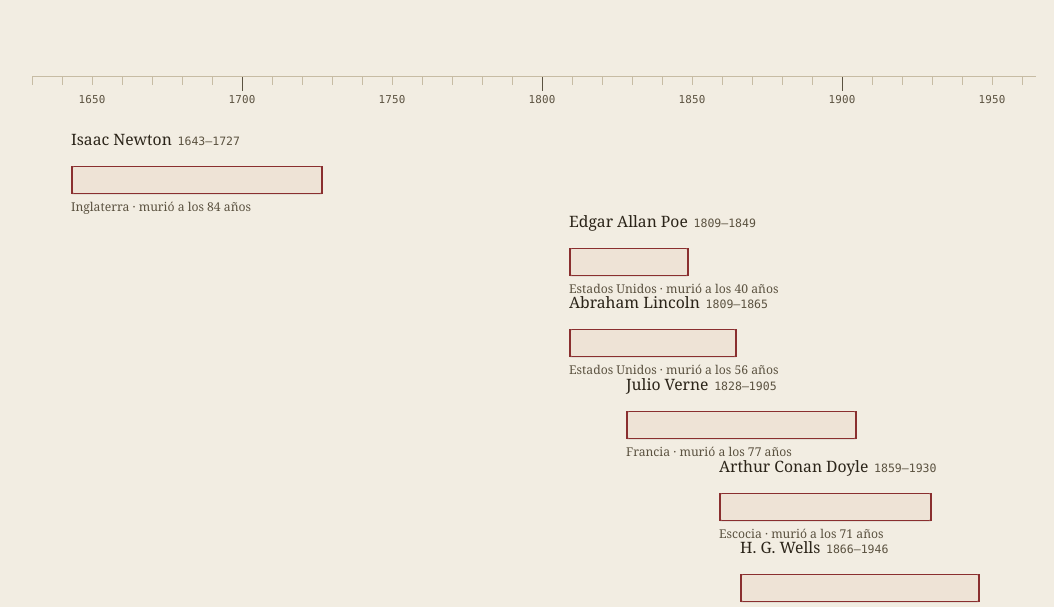
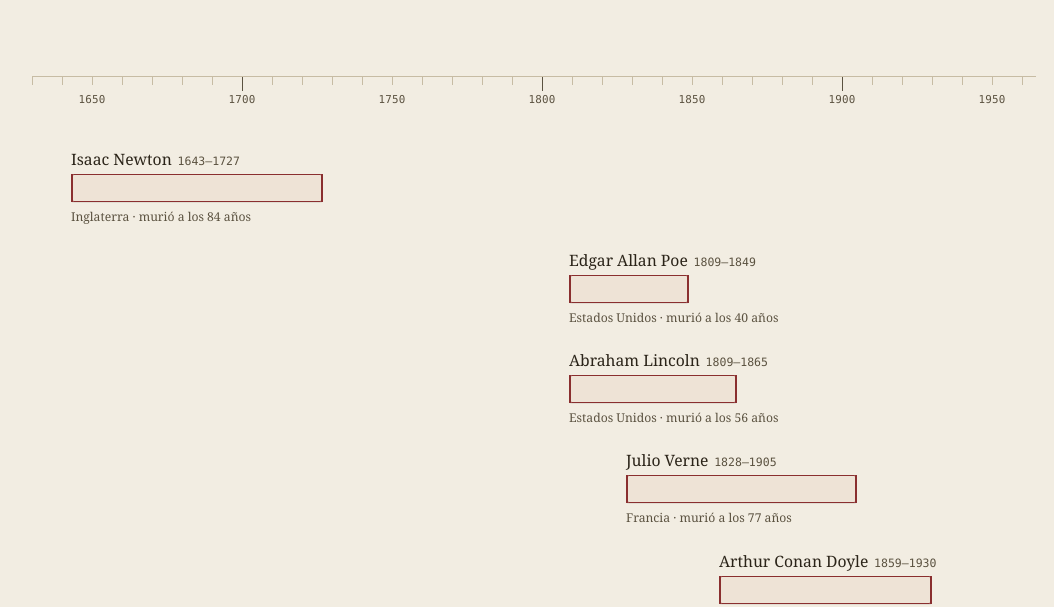
Before and after one commit to stleye/biblioteca, a plain HTML site: page autores.html in a window 1280 px wide. Shown: the part 187-794 px from the top of the page, without its empty margins (118-1172 px from the left). Drawn offline with Linux system fonts and the light colour scheme.

Commit message:
Corregir superposición de textos en la línea de tiempo de autores

```diff
--- a/autores.html
+++ b/autores.html
@@ -162,18 +162,18 @@
   .rows {
     display: flex;
     flex-direction: column;
-    gap: 1.1rem;
+    gap: 0.9rem;
     padding: 2.4rem 0 0.5rem;
   }
 
   .row {
     position: relative;
-    height: 64px;
+    height: 86px;
   }
 
   .lifebar {
     position: absolute;
-    top: 18px;
+    top: 26px;
     height: 28px;
     border-radius: 3px;
     background: var(--accent-soft);
@@ -202,7 +202,7 @@
 
   .name-tag {
     position: absolute;
-    top: -20px;
+    top: 0;
     left: 0;
     white-space: nowrap;
     font-size: 0.98rem;
@@ -218,7 +218,7 @@
 
   .meta-tag {
     position: absolute;
-    top: 50px;
+    top: 60px;
     left: 0;
     font-size: 0.76rem;
     color: var(--ink-soft);
```
